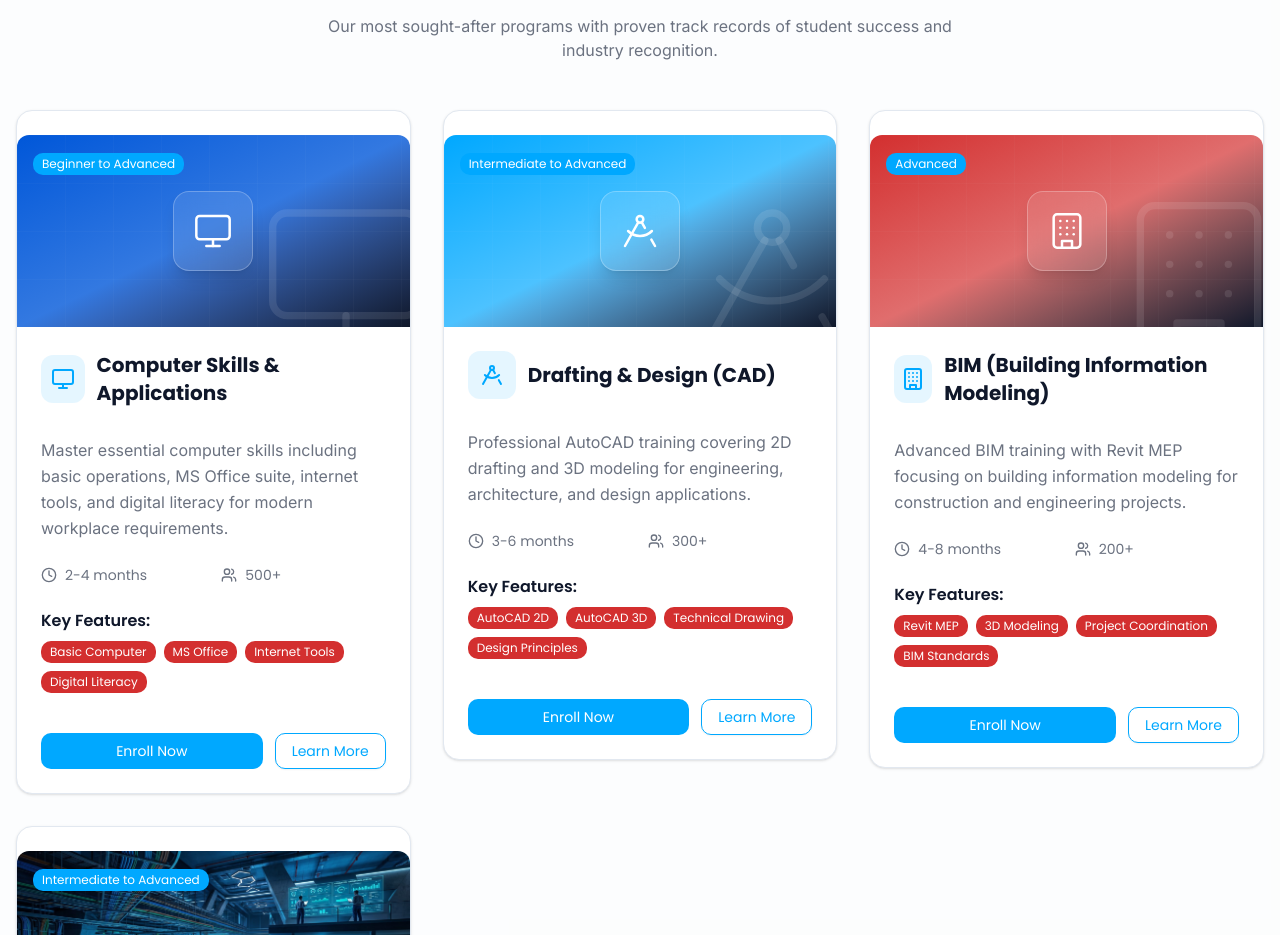
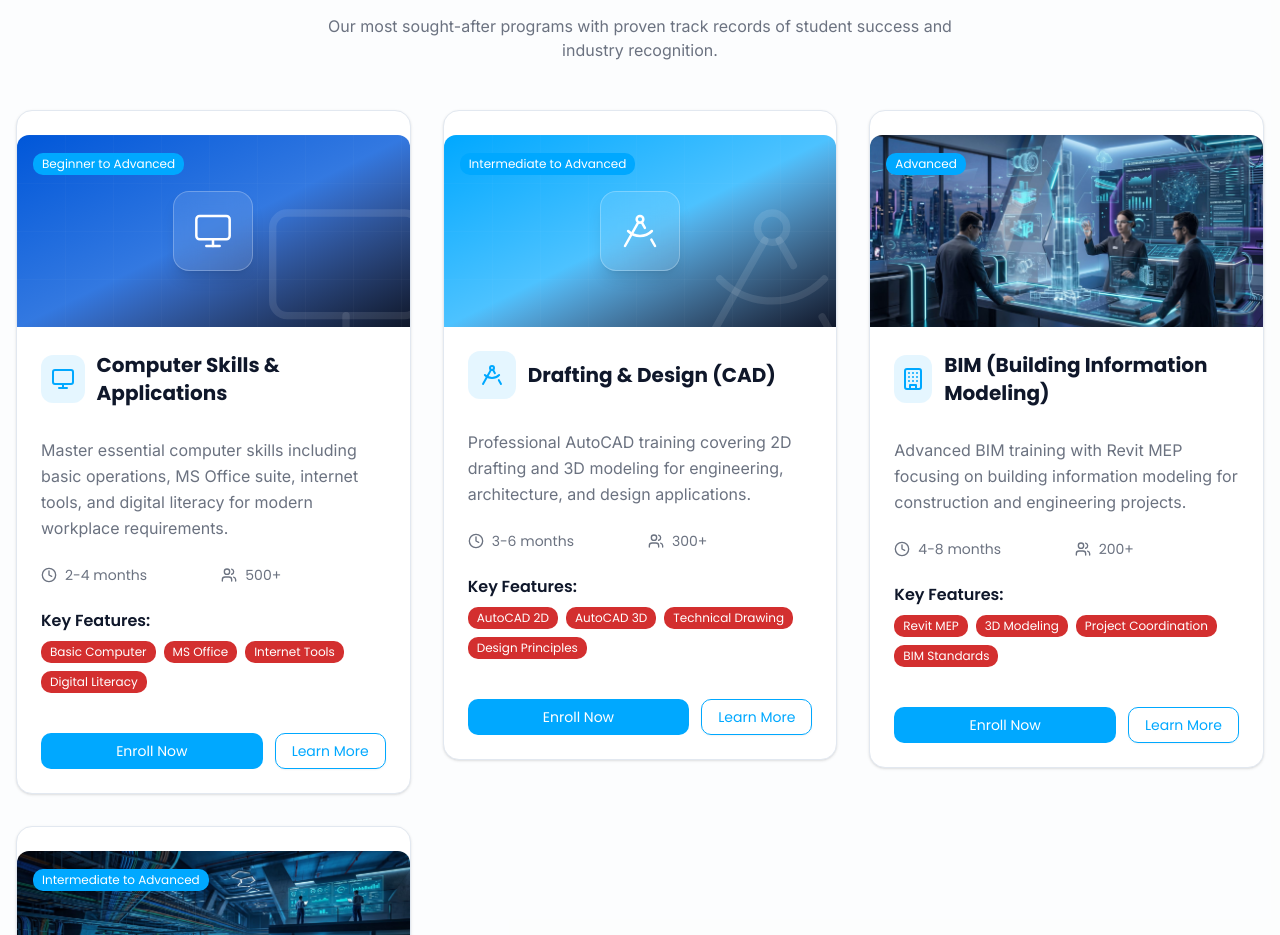
Before and after one commit to visionmatricinstitute-sys/website, a Next.js app: page / in a window 1280 px wide. Shown: the part 2384-3319 px from the top of the page. Built offline with nearby package versions, Linux system fonts and the light colour scheme.

Commit message:
Use provided futuristic BIM visualization photo for BIM course card
Resized and recompressed from 2.20MB to 0.23MB JPEG.

```diff
--- a/components/courses-section.tsx
+++ b/components/courses-section.tsx
@@ -59,6 +59,7 @@ const popularCourses = [
     students: "200+",
     level: "Advanced",
     features: ["Revit MEP", "3D Modeling", "Project Coordination", "BIM Standards"],
+    image: "/bim-training.jpg",
     isUpcoming: false,
   },
   {
```
Also changed, not shown: public/bim-training.jpg (added).
